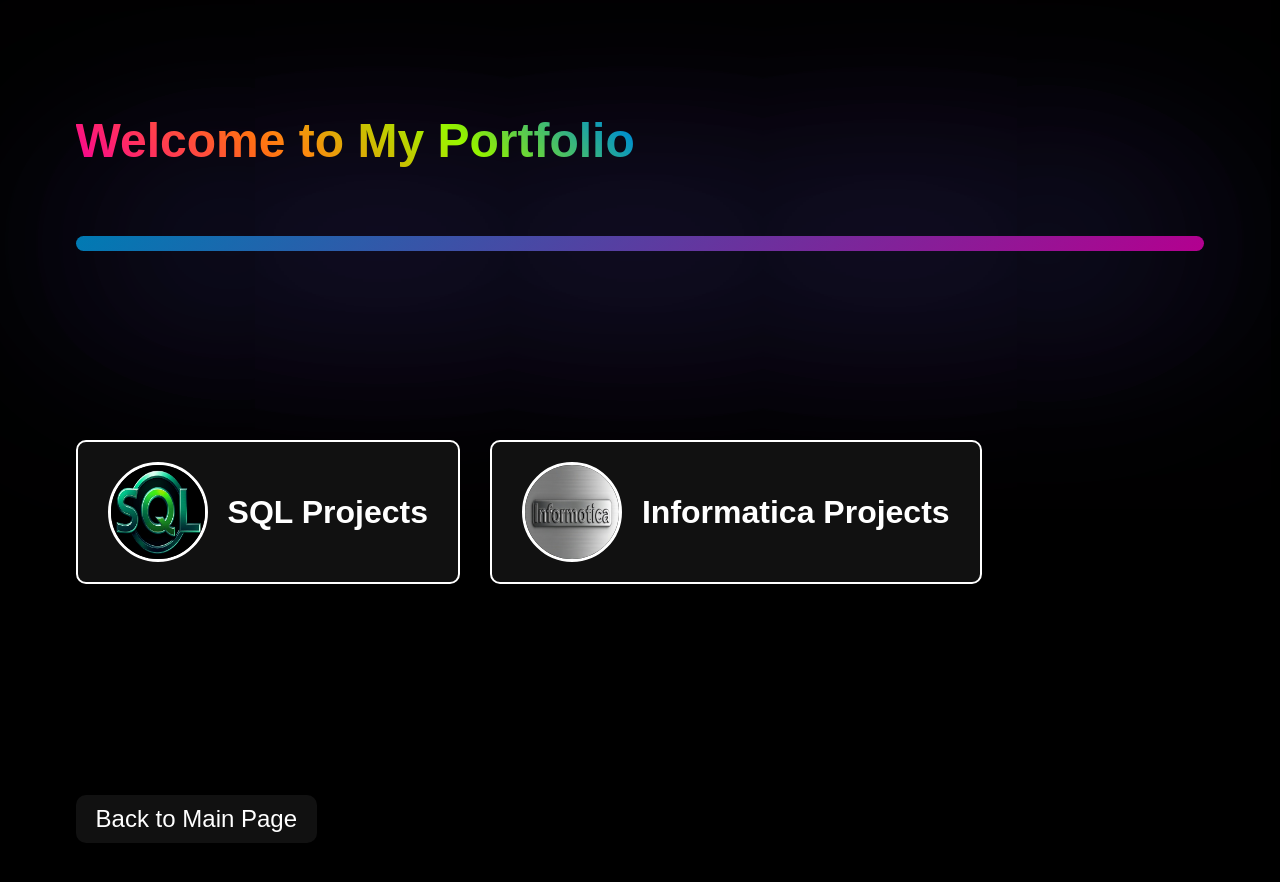
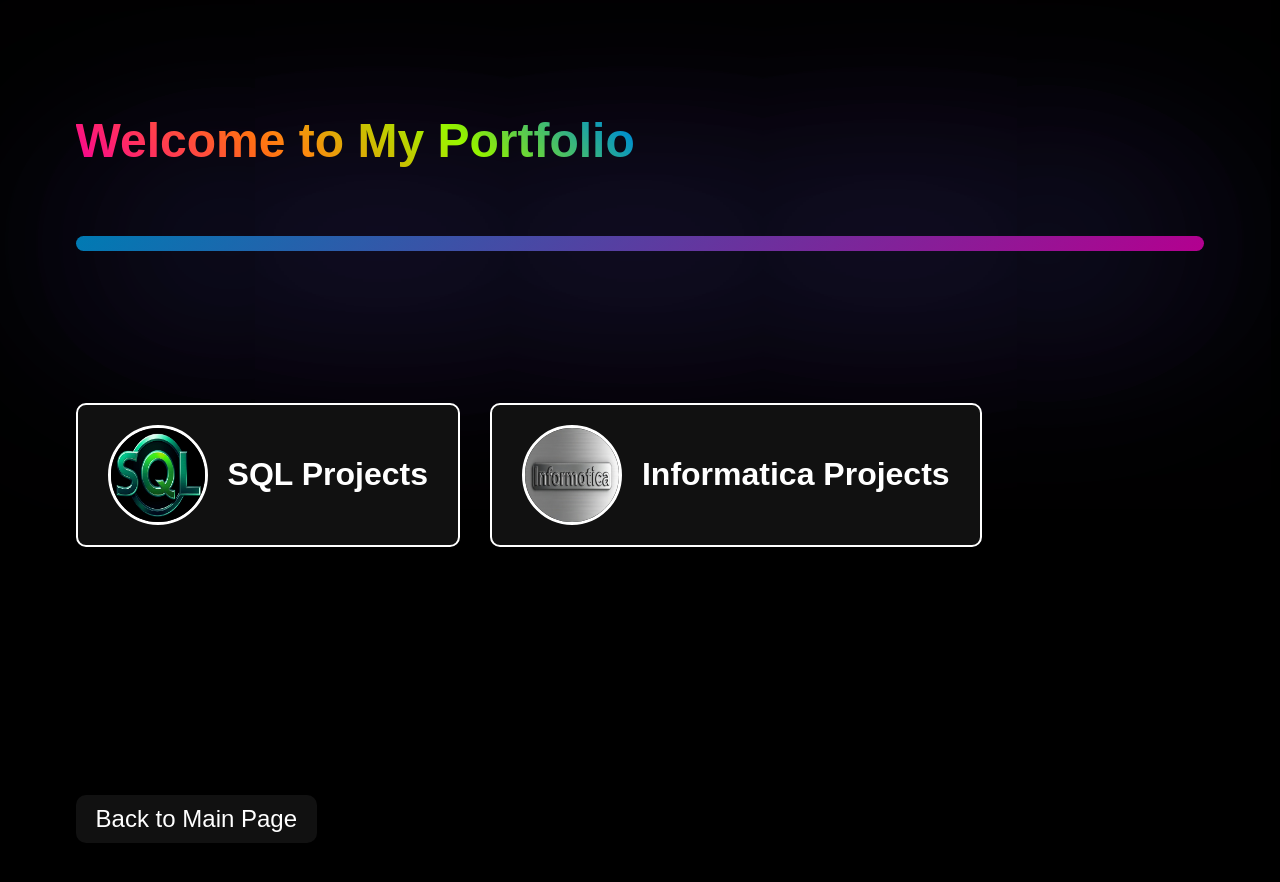
Before and after one commit to nbahador/nbahador.github.io, a Jekyll site: the page portfolio.html, which Jekyll copies as it is, in a window 1280 px wide. Shown: the top 882 px of the page. Built offline with Jekyll 4.4.1, drawn with Linux system fonts in a browser that asks for light colours.

Commit message:
Update portfolio.html

```diff
--- a/portfolio.html
+++ b/portfolio.html
@@ -99,7 +99,7 @@
         .project-buttons-container {
             display: flex; /* Use flexbox to align buttons horizontally */
             gap: 30px; /* Add space between buttons */
-            margin-top: 2cm; /* Space from the wave to the buttons */
+            margin-top: 1cm; /* Space from the wave to the buttons */
         }
 
         .project-button {
```
